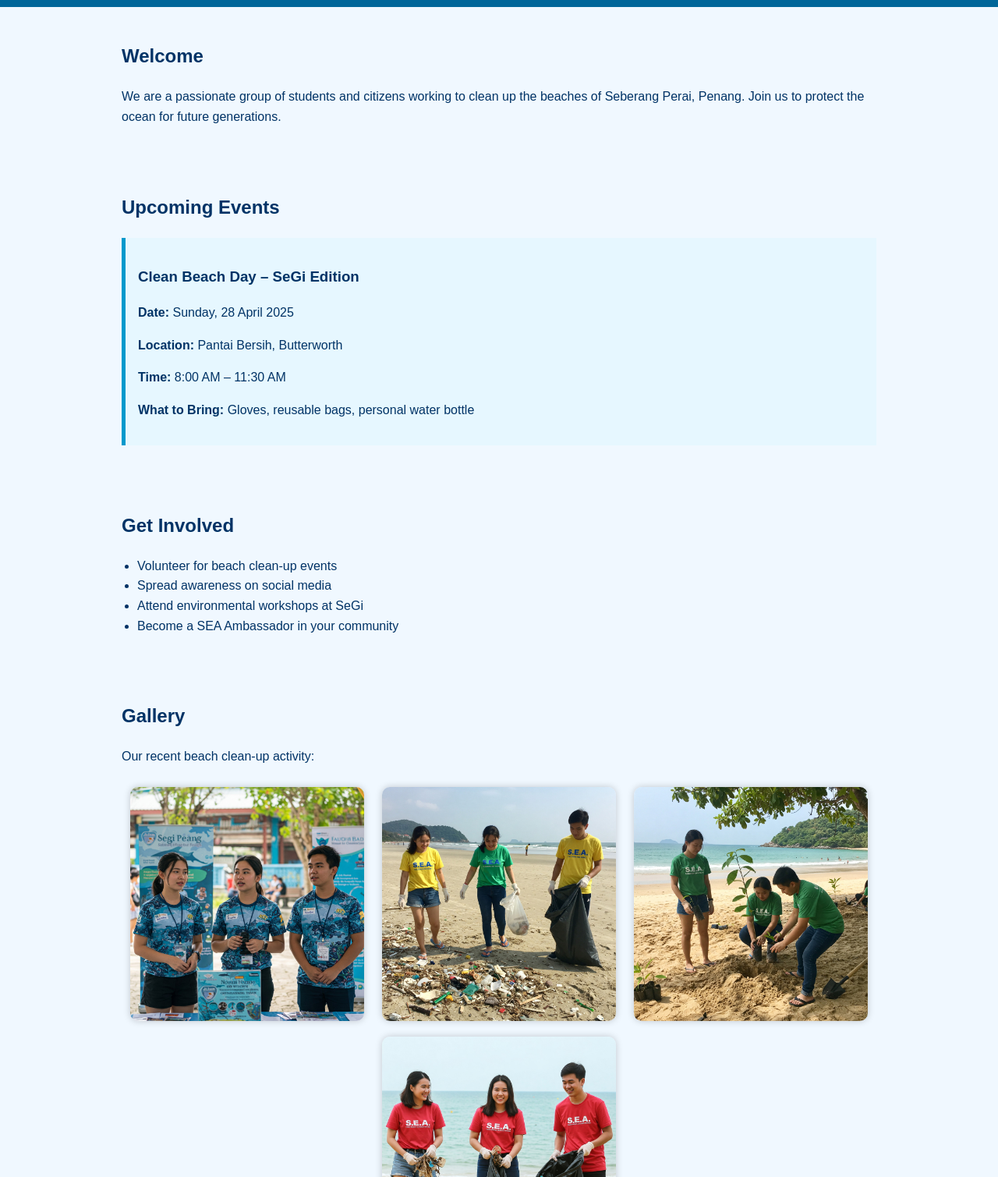
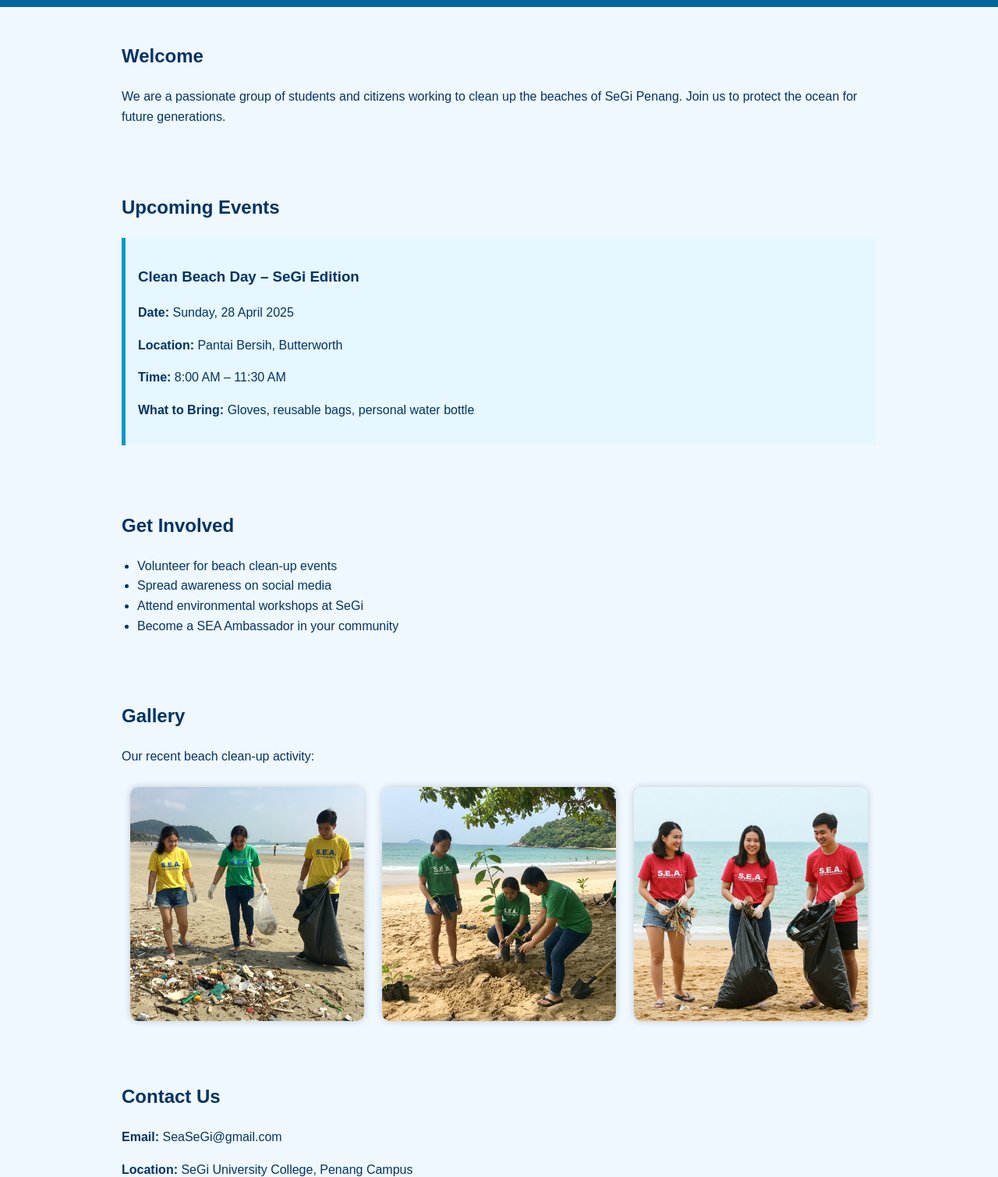
Before and after one commit to Nathan6426/SeaSeGi, a plain HTML site: page index.html in a window 1280 px wide. Shown: the part 232-1741 px from the top of the page at 78% size. Drawn offline with Linux system fonts and the light colour scheme.

Commit message:
Update index.html

```diff
--- a/index.html
+++ b/index.html
@@ -85,7 +85,7 @@
 
   <section id="home">
     <h2>Welcome</h2>
-    <p>We are a passionate group of students and citizens working to clean up the beaches of Seberang Perai, Penang. Join us to protect the ocean for future generations.</p>
+    <p>We are a passionate group of students and citizens working to clean up the beaches of SeGi Penang. Join us to protect the ocean for future generations.</p>
   </section>
 
   <section id="events">
@@ -113,7 +113,6 @@
   <h2>Gallery</h2>
   <p>Our recent beach clean-up activity:</p>
   <div class="gallery-images">
-    <img src="images/sea1.jpg" alt="Beach Clean-up" width="300">
     <img src="images/sea2.jpg" alt="Beach Clean-up" width="300">
     <img src="images/sea3.jpg" alt="Beach Clean-up" width="300">
     <img src="images/sea4.jpg" alt="Beach Clean-up" width="300">
```
